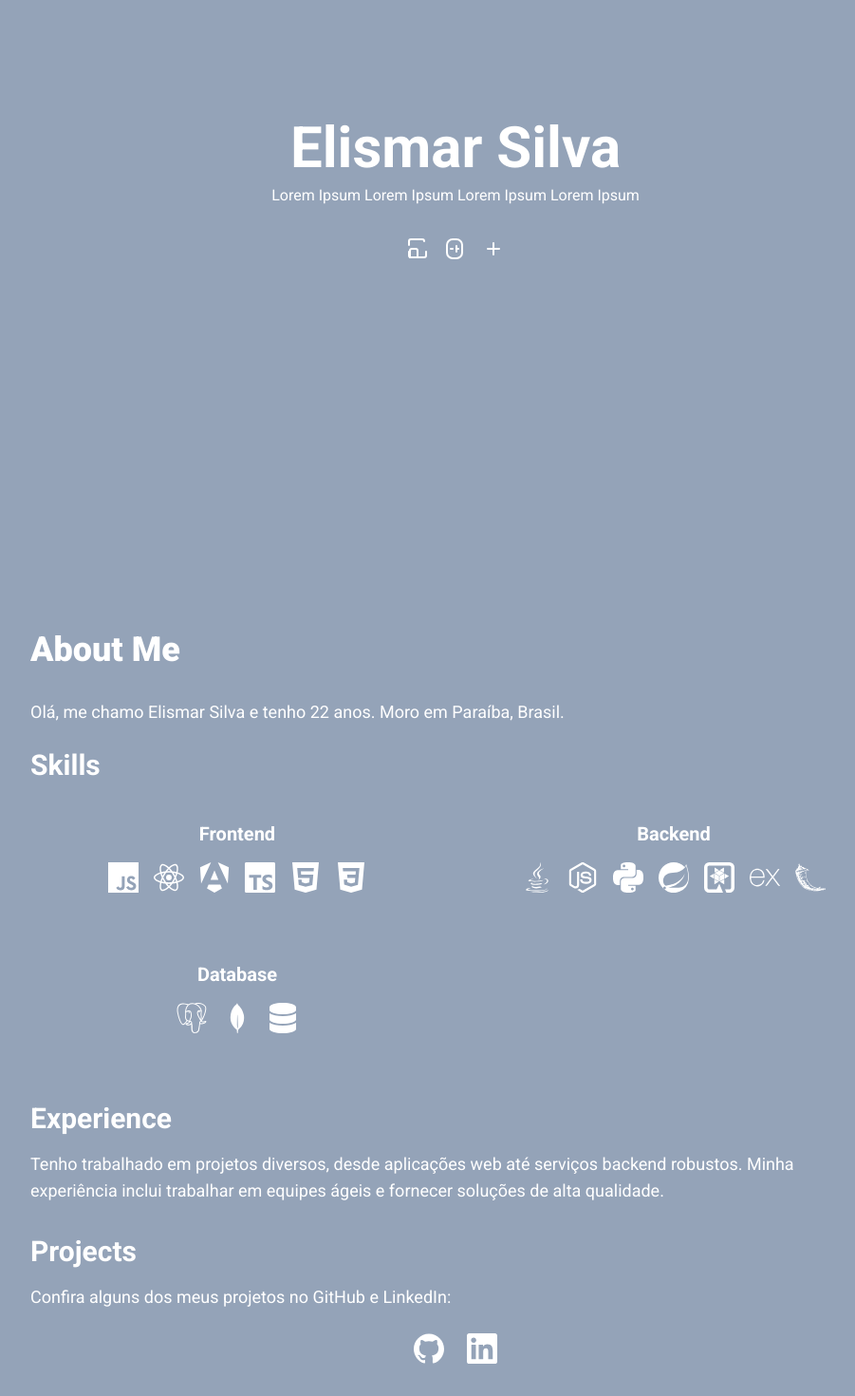
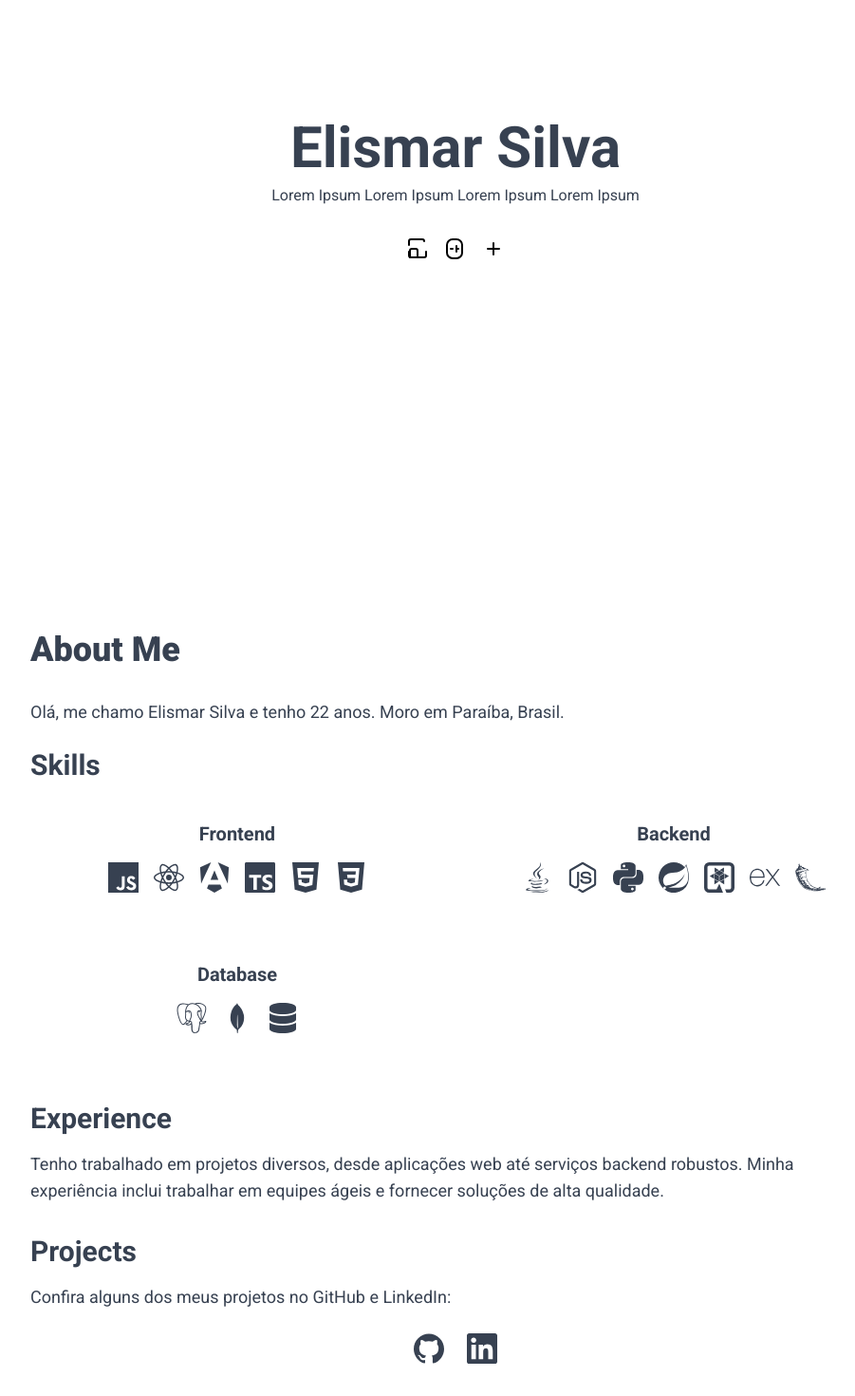
Before and after one commit to Elismar13/meu-portfolio, a React (Vite) app: page / in a window 1280 px wide. Shown: the part 200-1670 px from the top of the page at 95% size, without its empty margins (160-1061 px from the left). Built offline with nearby package versions, Linux system fonts and the light colour scheme.

Commit message:
feat: dark mode implementation for texts and titles

```diff
--- a/src/components/About.tsx
+++ b/src/components/About.tsx
@@ -49,10 +49,10 @@ const About: React.FC = () => {
           Confira alguns dos meus projetos no GitHub e LinkedIn:
         </p>
         <div className="flex justify-center mt-6 space-x-6">
-          <a href="#github" className="text-white hover:text-blue-500">
+          <a href="#github" className= " text-gray-700 dark:text-gray-100 hover:text-blue-500">
             <SiGithub size={32} />
           </a>
-          <a href="#linkedin" className="text-white hover:text-blue-500">
+          <a href="#linkedin" className="text-gray-700 dark:text-gray-100 hover:text-blue-500">
             <SiLinkedin size={32} />
           </a>
         </div>
--- a/src/components/Me.tsx
+++ b/src/components/Me.tsx
@@ -2,24 +2,24 @@ import React from 'react';
 
 const Me: React.FC = () => {
   return (
-    <div className="header flex flex-col h-screen w-screen text-white py-8 text-center items-center justify-center">
+    <div className="header flex flex-col h-screen w-screen py-8 text-center items-center justify-center">
       <h1 className="text-6xl font-bold">Elismar Silva</h1>
       <p className="mt-2 mb-4">Lorem Ipsum Lorem Ipsum Lorem Ipsum Lorem Ipsum</p>
       <div className="flex mt-4">
-        <a href="#linkedin" className="text-white hover:text-blue-500 mx-2">
-          <svg xmlns="http://www.w3.org/2000/svg" className="h-6 w-6" fill="none" viewBox="0 0 24 24" stroke="currentColor">
+        <a href="#linkedin" className="hover:text-blue-500 mx-2">
+          <svg xmlns="http://www.w3.org/2000/svg" className="h-6 w-6 text-black dark:text-white" fill="none" viewBox="0 0 24 24" stroke="currentColor">
             <path strokeLinecap="round" strokeLinejoin="round" strokeWidth={2} d="M10 12H6a2 2 0 0 0-2 2v7h8v-7a2 2 0 0 0-2-2z" />
             <path strokeLinecap="round" strokeLinejoin="round" strokeWidth={2} d="M21 15v4a2 2 0 0 1-2 2H5a2 2 0 0 1-2-2v-4m16-11V4a2 2 0 0 0-2-2H5a2 2 0 0 0-2 2v4" />
           </svg>
         </a>
-        <a href="#discord" className="text-white hover:text-blue-500 mx-2">
-          <svg xmlns="http://www.w3.org/2000/svg" className="h-6 w-6" fill="none" viewBox="0 0 24 24" stroke="currentColor">
+        <a href="#discord" className="hover:text-blue-500 mx-2">
+          <svg xmlns="http://www.w3.org/2000/svg" className="h-6 w-6 text-black dark:text-white" fill="none" viewBox="0 0 24 24" stroke="currentColor">
             <path strokeLinecap="round" strokeLinejoin="round" strokeWidth={2} d="M13 2H9C5.686 2 3 4.686 3 8v8c0 3.314 2.686 6 6 6h4c3.314 0 6-2.686 6-6V8c0-3.314-2.686-6-6-6z" />
             <path strokeLinecap="round" strokeLinejoin="round" strokeWidth={2} d="M7 12h2m4 0h2m-2-3v6" />
           </svg>
         </a>
-        <a href="#etc" className="text-white hover:text-blue-500 mx-2">
-          <svg xmlns="http://www.w3.org/2000/svg" className="h-6 w-6" fill="none" viewBox="0 0 24 24" stroke="currentColor">
+        <a href="#etc" className="hover:text-blue-500 mx-2">
+          <svg xmlns="http://www.w3.org/2000/svg" className="h-6 w-6 text-black dark:text-white" fill="none" viewBox="0 0 24 24" stroke="currentColor">
             <path strokeLinecap="round" strokeLinejoin="round" strokeWidth={2} d="M12 6v6m0 0v6m0-6h6m-6 0H6" />
           </svg>
         </a>
--- a/src/components/SkillCard.tsx
+++ b/src/components/SkillCard.tsx
@@ -9,7 +9,7 @@ const SkillCard: React.FC<SkillCardProps> = ({ title, children }) => {
   return (
     <div className="flex flex-col items-center p-6 rounded-xl">
       <h4 className="text-xl font-semibold mb-4">{title}</h4>
-      <div className="flex space-x-4">{children}</div>
+      <div className="flex space-x-4 text-gray-700 dark:text-gray-100">{children}</div>
     </div>
   );
 };
--- a/src/index.css
+++ b/src/index.css
@@ -11,7 +11,6 @@
 
   color-scheme: light dark;
   color: rgba(255, 255, 255, 0.87);
-  background-color: #242424;
 
   font-synthesis: none;
   text-rendering: optimizeLegibility;
@@ -19,11 +18,15 @@
   -moz-osx-font-smoothing: grayscale;
 }
 
-body {
-  @apply bg-slate-400 text-black;
+html {
+  @apply bg-white text-gray-700;
 }
-body.dark {
-  @apply bg-gray-900 text-white;
+html.dark {
+  @apply bg-gray-900 text-gray-100;
+}
+
+h1, h2, h3, h4, h5, h6, p, span {
+  @apply text-gray-700 dark:text-gray-100;
 }
 
 a {
```
